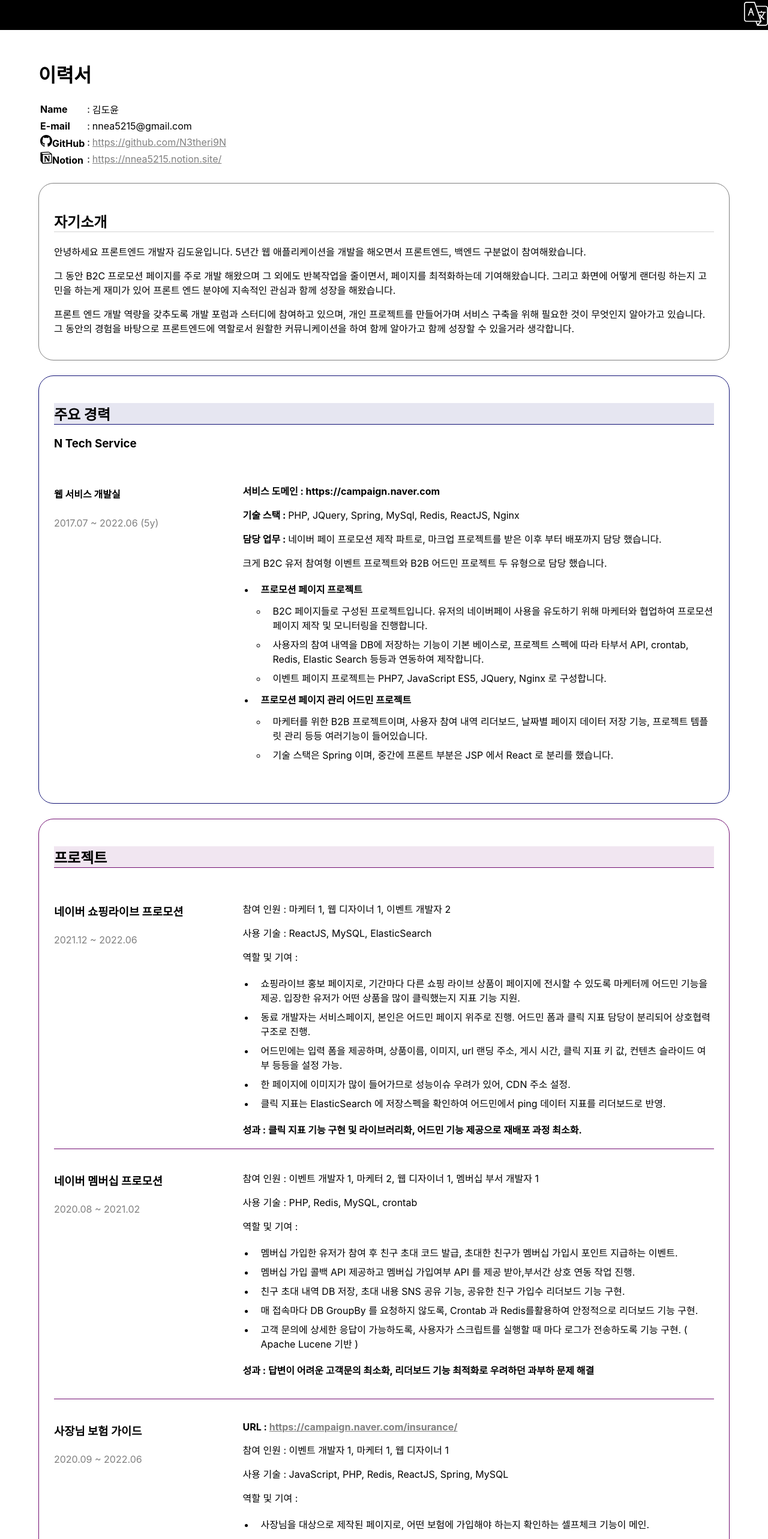
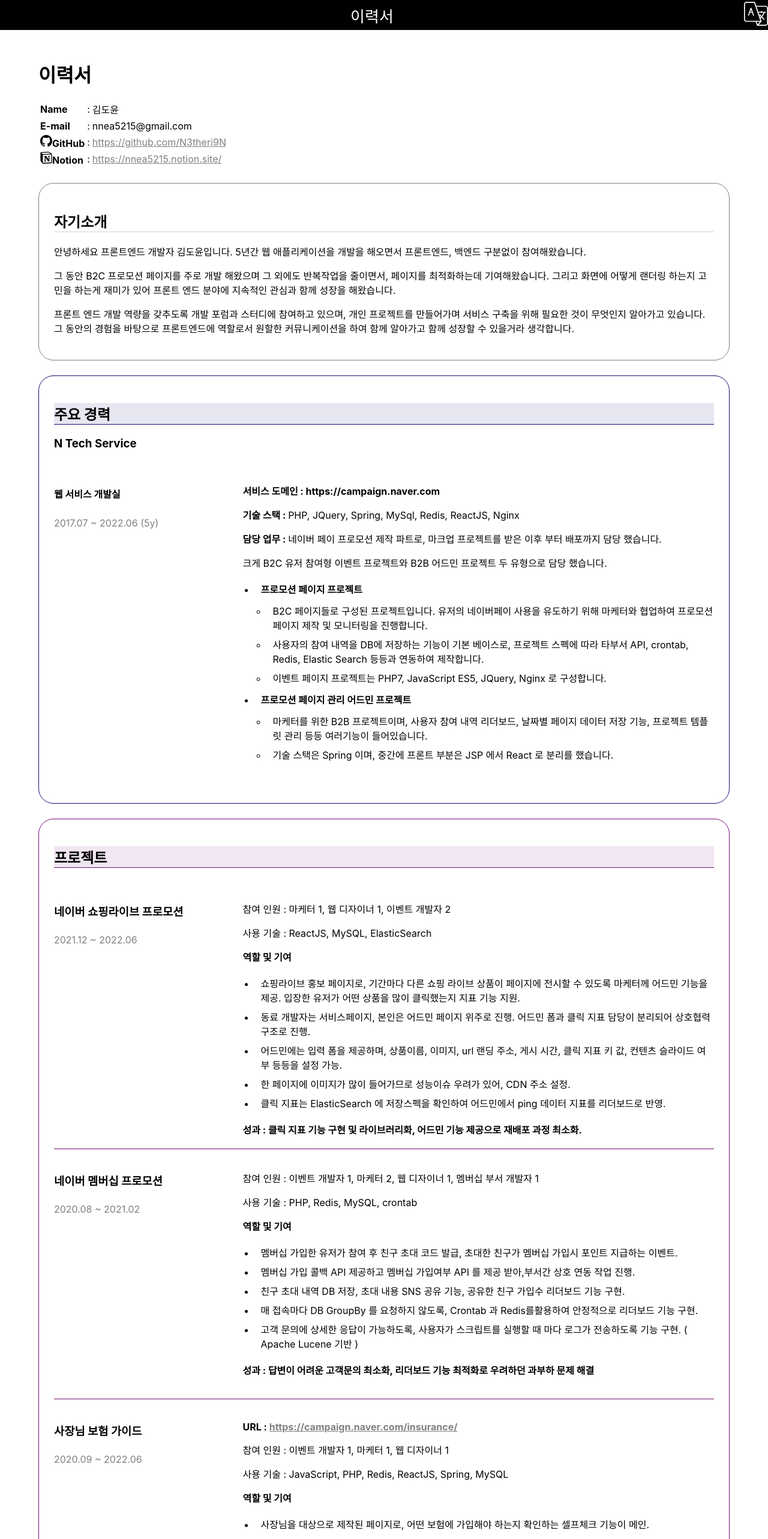
Before and after one commit to N3theri9N/omocha, a Next.js app: page /introduction in a window 1280 px wide. Shown: the top 2566 px of the page at 60% size. Built offline with nearby package versions, Linux system fonts and the light colour scheme.

Commit message:
fixed
fixed oversight

```diff
--- a/public/locales/en/introduction.json
+++ b/public/locales/en/introduction.json
@@ -24,7 +24,7 @@
   "M Part Developer" : "Membership Dept Developer",
   "Marketer" : "Marketer",
   "Web Designer" : "Web Designer",
-  "role" : "role : ",
+  "role" : "role",
   "WS_Role1" : "As a part of Naver Pay promotion production, After receiving the design result, I was in charge of applying the script and deployment.",
   "WS_Role2" : "Handled two types of Projects : B2C user participation event project and B2B admin project.",
   "WS_CONT" : "<li><b>Promotion page project</b></li><ul><li>This is a project composed of B2C Promotion pages. In order to encourage users to use Naver Pay, we collaborate with marketers to create promotional pages.</li><li>The basic function is to store the user's participation history in the DB. According to the promotion specifications, it is produced using such as APIs from other departments, crontab, Redis, and Elastic Search.</li><li>The event page project consists of PHP7, JavaScript ES5, JQuery, and Nginx.</li></ul><li><b>Promotion Page Admin Project</b></li><ul><li>This is a B2B project for marketersB2B It includes several functions such as user participation history leaderboard, data management by date, project template management, etc.</li><li>It is made of Spring Framework, and the front part is coverted from JSP to React.</li></ul>",
@@ -48,7 +48,7 @@
   "NPP_ROLE" : "<li>This is the basic structure of most event pages. It have functions to store user participation data in the DB.</li><li>Periodically create a page advertising Naver Pay benefits to be paid upon participation.</li><li>Application of front and backend logic scripts in markup artifacts. Apply libraries such as slick and swiper as needed.</li><li>Implementation of a function that allows the admin/marketer to view the contents of the member's participation stored in the MySQL DB in the service.</li>",
 
   "IP_Intro" : "An app application that prepares for technical interviews by practicing computer science questions",
-  "IP_Issue" : "IP_Issue",
+  "IP_Issue" : "<li>Implement JWT token storage function in React Context</li><li>Focus on react components optimization.</li><li>Appliance custom hook to reduce boiler plate by frequent request of Rest API Request.</li><li>Proceed with API integration while receiving Rest API support from the backend side</li>",
 
   "revealed" : "Web URL",
   "Daily Sudoku" : "Daily Sudoku",
--- a/public/locales/ko/introduction.json
+++ b/public/locales/ko/introduction.json
@@ -22,7 +22,7 @@
   "M Part Developer" : "멤버십 부서 개발자",
   "Marketer" : "마케터",
   "Web Designer" : "웹 디자이너",
-  "role" : "역할 및 기여 : ",
+  "role" : "역할 및 기여",
   "WS_Role1" : "네이버 페이 프로모션 제작 파트로, 마크업 프로젝트를 받은 이후 부터 배포까지 담당 했습니다.",
   "WS_Role2" : "크게 B2C 유저 참여형 이벤트 프로젝트와 B2B 어드민 프로젝트 두 유형으로 담당 했습니다.",
   "WS_CONT" : "<li><b>프로모션 페이지 프로젝트</b></li><ul><li>B2C 페이지들로 구성된 프로젝트입니다. 유저의 네이버페이 사용을 유도하기 위해 마케터와 협업하여 프로모션 페이지 제작 및 모니터링을 진행합니다.</li><li>사용자의 참여 내역을 DB에 저장하는 기능이 기본 베이스로, 프로젝트 스펙에 따라 타부서 API, crontab, Redis, Elastic Search 등등과 연동하여 제작합니다.</li><li>이벤트 페이지 프로젝트는 PHP7, JavaScript ES5, JQuery, Nginx 로 구성합니다.</li></ul><li><b>프로모션 페이지 관리 어드민 프로젝트</b></li><ul><li>마케터를 위한 B2B 프로젝트이며, 사용자 참여 내역 리더보드, 날짜별 페이지 데이터 저장 기능, 프로젝트 템플릿 관리 등등 여러기능이 들어있습니다.</li><li>기술 스택은 Spring 이며, 중간에 프론트 부분은 JSP 에서 React 로 분리를 했습니다.</li></ul>",
--- a/src/component/Introduction/MainProjects.tsx
+++ b/src/component/Introduction/MainProjects.tsx
@@ -17,7 +17,7 @@
             {t("participants")} : {t("Marketer")} 1, {t("Web Designer")} 1, {t("Event Developer")} 2
           </p>
           <p>{t("Used Stack")} : ReactJS, MySQL, ElasticSearch</p>
-          <p>{t("role")}</p>
+          <p><b>{t("role")}</b></p>
           <ul
             className={layout.list}
             dangerouslySetInnerHTML={{ __html: t("NSLP_ROLE") }}
@@ -35,7 +35,7 @@
             {t("participants")} : {t("Event Developer")} 1, {t("Marketer")} 2, {t("Web Designer")} 1, {t("M Part Developer")} 1
           </p>
           <p>{t("Used Stack")} : PHP, Redis, MySQL, crontab</p>
-          <p>{t("role")}</p>
+          <p><b>{t("role")}</b></p>
           <ul className={layout.list} dangerouslySetInnerHTML={{ __html: t("NMP_ROLE") }} />
           <p>
             <b>{t("NMP_CONT")}</b>
@@ -62,7 +62,7 @@
           <p>
             {t("Used Stack")} : JavaScript, PHP, Redis, ReactJS, Spring, MySQL
           </p>
-          <p>{t("role")}</p>
+          <p><b>{t("role")}</b></p>
           <ul className={layout.list}  dangerouslySetInnerHTML={{ __html: t("PIG_ROLE") }}  />
           <p>
             <b>{t("PIG_CONT")}</b>
@@ -79,7 +79,7 @@
             {t("participants")} : {t("Event Developer")} 1, {t("Marketer")} 1, {t("Web Designer")} 1
           </p>
           <p>{t("Used Stack")} : JavaScript, PHP, ReactJS, Nginx.</p>
-          <p>{t("role")}</p>
+          <p><b>{t("role")}</b></p>
           <ul className={layout.list} dangerouslySetInnerHTML={{ __html: t("VlP_ROLE") }} />
           <p>
             <b>{t("VlP_CONT")}</b>
@@ -98,7 +98,7 @@
           <p>
             {t("Used Stack")} : JavaScript, JQuery, PHP, MySQL, ReactJS, Spring
           </p>
-          <p>{t("role")}</p>
+          <p><b>{t("role")}</b></p>
           <ul className={layout.list} dangerouslySetInnerHTML={{ __html: t("NPP_ROLE") }} />
         </div>
       </div>
--- a/src/component/Introduction/MyStack.tsx
+++ b/src/component/Introduction/MyStack.tsx
@@ -7,7 +7,7 @@
   const { t } = useTranslation();
   return (
     <div className={`${classes.MainCareer} ${layout.hoc}`}>
-      <h2 className={classes.title}>기술 스택</h2>
+      <h2 className={classes.title}>{t("Tech Stack")}</h2>
       <div className={classes.gridContainer}>
         <Image
           src="/logos/html.svg"
--- a/src/component/Introduction/SideProjects.tsx
+++ b/src/component/Introduction/SideProjects.tsx
@@ -24,11 +24,11 @@
           <p>
             {t("IP_Intro")}
           </p>
+          <p>{t("participants")} : {t("BackDev")} 3, {t("FrontDev")} 2</p>
           <p>
             <b>{t("Used Stack")}</b> {" : "} JavaScript, React
           </p>
-          <p>{t("participants")} : {t("BackDev")} 3, {t("FrontDev")} 2</p>
-          <p>{t("issues")}</p>
+          <p><b>{t("issues")}</b></p>
           <ul className={layout.list} dangerouslySetInnerHTML={{ __html: t("IP_Issue") }} />
         </div>
       </div>
@@ -62,7 +62,7 @@
             react-query
           </p>
 
-          <p>{t("issues")}</p>
+          <p><b>{t("issues")}</b></p>
 
           <ul className={layout.list} dangerouslySetInnerHTML={{ __html: t("DS_Issue") }} />
 
--- a/src/component/Introduction/header/Header.module.css
+++ b/src/component/Introduction/header/Header.module.css
@@ -17,6 +17,10 @@
   padding-bottom: auto !important;
   font-weight:600;
   cursor: pointer;
+}
+.title {
+  color: white;
+  font-size: 26px;
 }
 
 .icon {
--- a/src/component/Introduction/header/Header.tsx
+++ b/src/component/Introduction/header/Header.tsx
@@ -2,6 +2,7 @@
 import { useTranslation } from "react-i18next";
 import Image from "next/image";
 import { useState } from "react";
+import { t } from "i18next";
 
 const Header: React.FC = () => {
   const { i18n } = useTranslation();
@@ -20,7 +21,7 @@
     <>
       <div className={classes.header}>
         <div></div>
-        <div></div>
+        <div className={classes.title}>{t("title")}</div>
         <div className={classes.buttons} onClick={languageToggleHandler}>
           <Image src="/svg/language.svg" alt="home" className={classes.icon} width={40} height={40} />
         </div>
```
